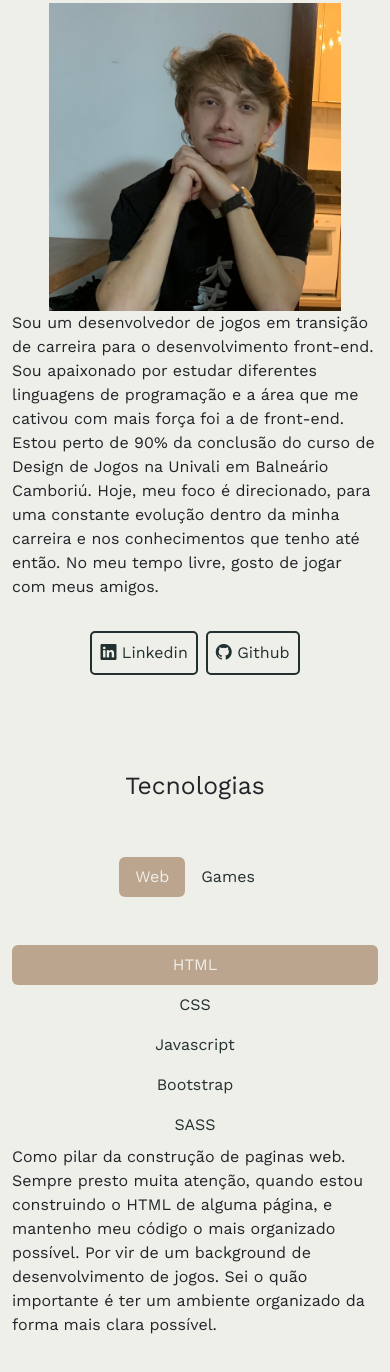
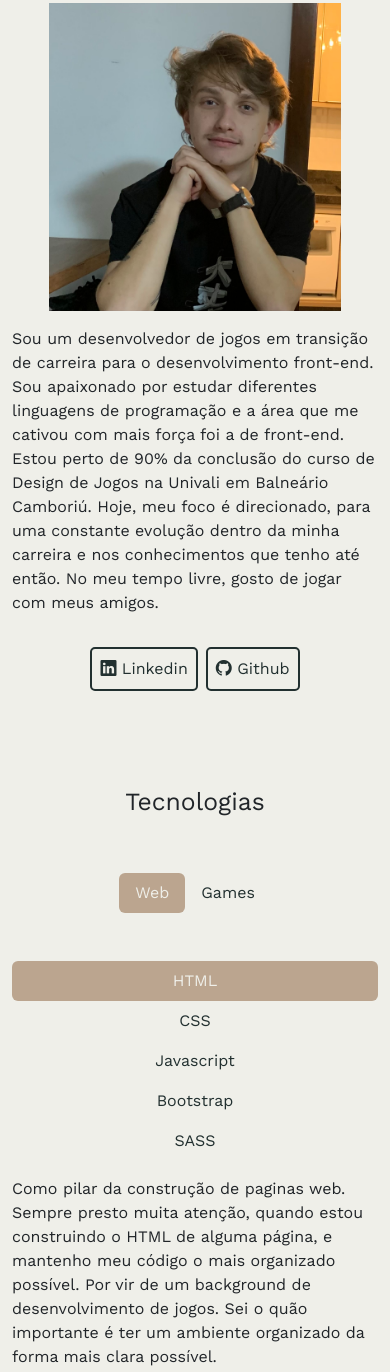
Before and after one commit to bernardow/site.portfolio, a website: page index.html in a window 390 px wide. Shown: the part 227-1599 px from the top of the page. Drawn offline with nearby package versions, Linux system fonts and the light colour scheme; files that its build step writes are made by us from their sources.

Commit message:
margin-adjust

```diff
--- a/index.html
+++ b/index.html
@@ -63,7 +63,7 @@
                     <div class="col-md-6">
                         <img src="/rsc/foto-perfil.jpg" alt="foto de perfil">
                     </div>
-                    <div class="col-md-6">
+                    <div class="col-md-6 mt-3 mt-md-0">
                         <p>
                             Sou um desenvolvedor de jogos em transição de carreira para o desenvolvimento front-end. Sou apaixonado por estudar diferentes linguagens de programação e a área que me cativou com mais força foi a de front-end. Estou perto de 90% da conclusão do curso de Design de Jogos na Univali em Balneário Camboriú. Hoje, meu foco é direcionado, para uma constante evolução dentro da minha carreira e nos conhecimentos que tenho até então. No meu tempo livre, gosto de jogar com meus amigos.
                         </p>
@@ -109,7 +109,7 @@
                                     </div>
                                 </div>
                                 <div class="col-md-10">
-                                    <div class="tab-content">
+                                    <div class="tab-content mt-3 mt-md-0">
                                         <div id="html" class="tab-pane active">
                                             <p>
                                                 Como pilar da construção de paginas web. Sempre presto muita atenção, quando estou construindo o HTML de alguma página, e mantenho meu código o mais organizado possível. Por vir de um background de desenvolvimento de jogos. Sei o quão importante é ter um ambiente organizado da forma mais clara possível.
@@ -149,7 +149,7 @@
                                     </div>
                                 </div>
                                 <div class="col-md-10">
-                                    <div class="tab-content">
+                                    <div class="tab-content mt-3 mt-md-0">
                                         <div id="unity" class="tab-pane active">
                                             <p>
                                                 Venho usando a Unity há cerca 3 anos e meio. De lá pra cá sempre buscando fazer projetos diferentes e que me façam aprender mais sobre a engine. Dentro dela, já mexi com criação de mecânicas principais para jogos, desenvolvimento e implementação de UI e HUD, programação de sons e triggers.
```
